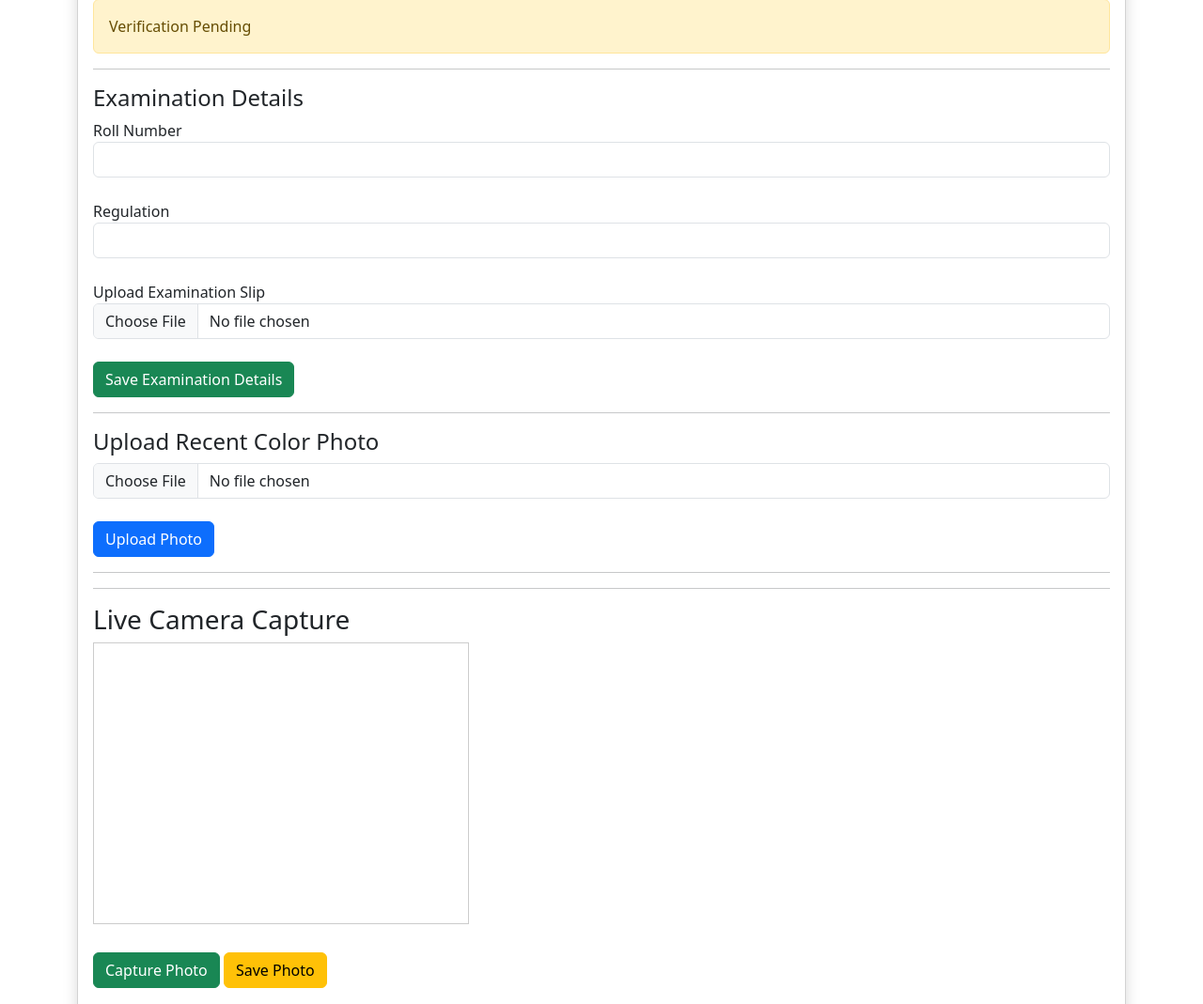
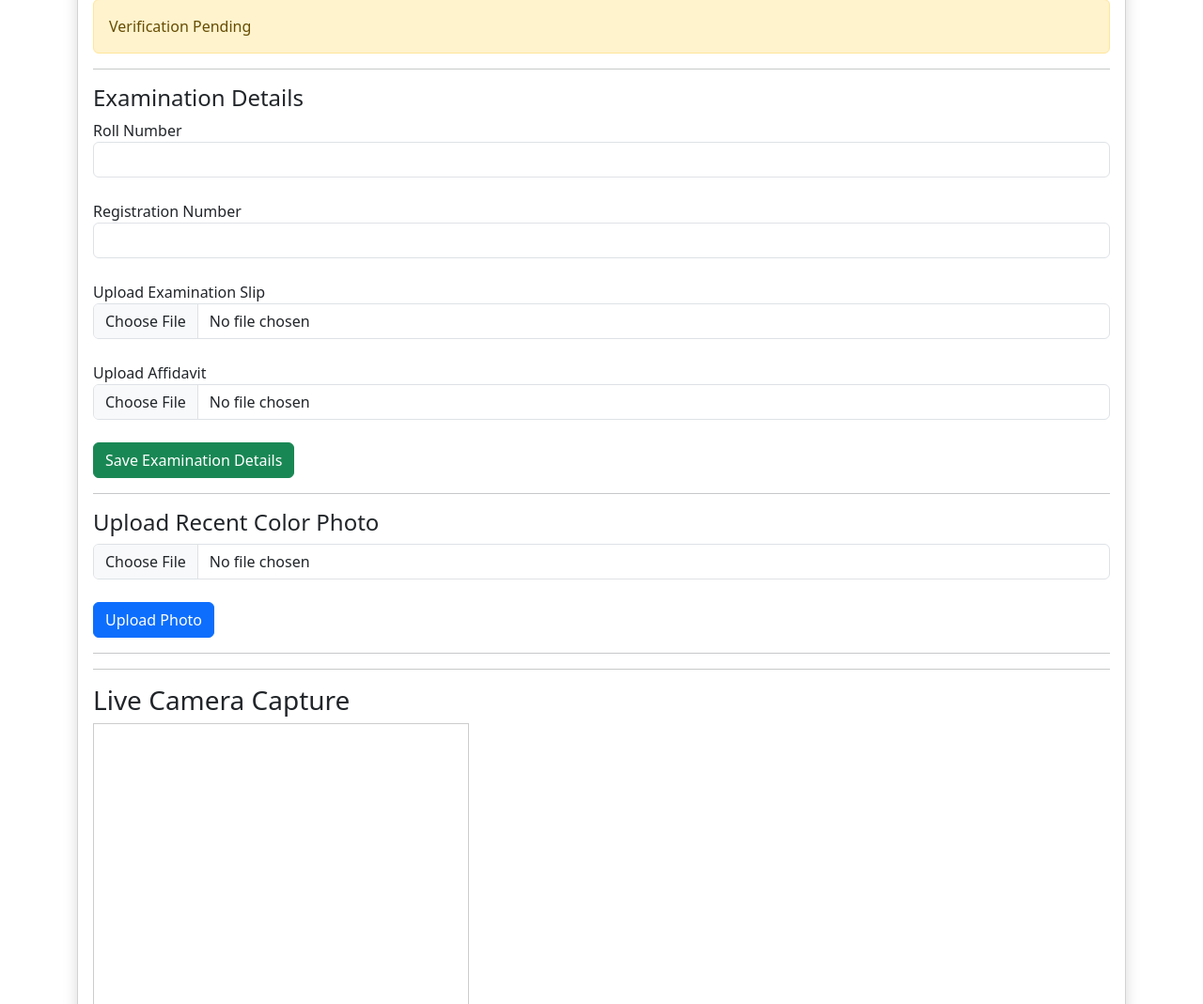
Before and after one commit to soubt/SelfVerificationPortal, a Flask app: page /dashboard in a window 1280 px wide. Shown: the part 379-1448 px from the top of the page at 94% size. Run offline with Flask 3, Linux system fonts and the light colour scheme; the visitor is signed in with stand-in values (Sample User, id 1); data comes from the database, SQL or seed files in the repository.

Commit message:
Update dashboard.html

```diff
--- a/templates/dashboard.html
+++ b/templates/dashboard.html
@@ -92,13 +92,13 @@ required>
 
 <br>
 
-<label>Regulation</label>
+<label>Registration Number</label>
 
 <input
 type="text"
-name="regulation"
+name="registration_number"
 class="form-control"
-value="{{ user['regulation'] or '' }}"
+value="{{ user['registration_number'] or '' }}"
 required>
 
 <br>
@@ -108,6 +108,15 @@ required>
 <input
 type="file"
 name="exam_slip"
+class="form-control">
+
+<br>
+
+<label>Upload Affidavit</label>
+
+<input
+type="file"
+name="affidavit"
 class="form-control">
 
 <br>
```
